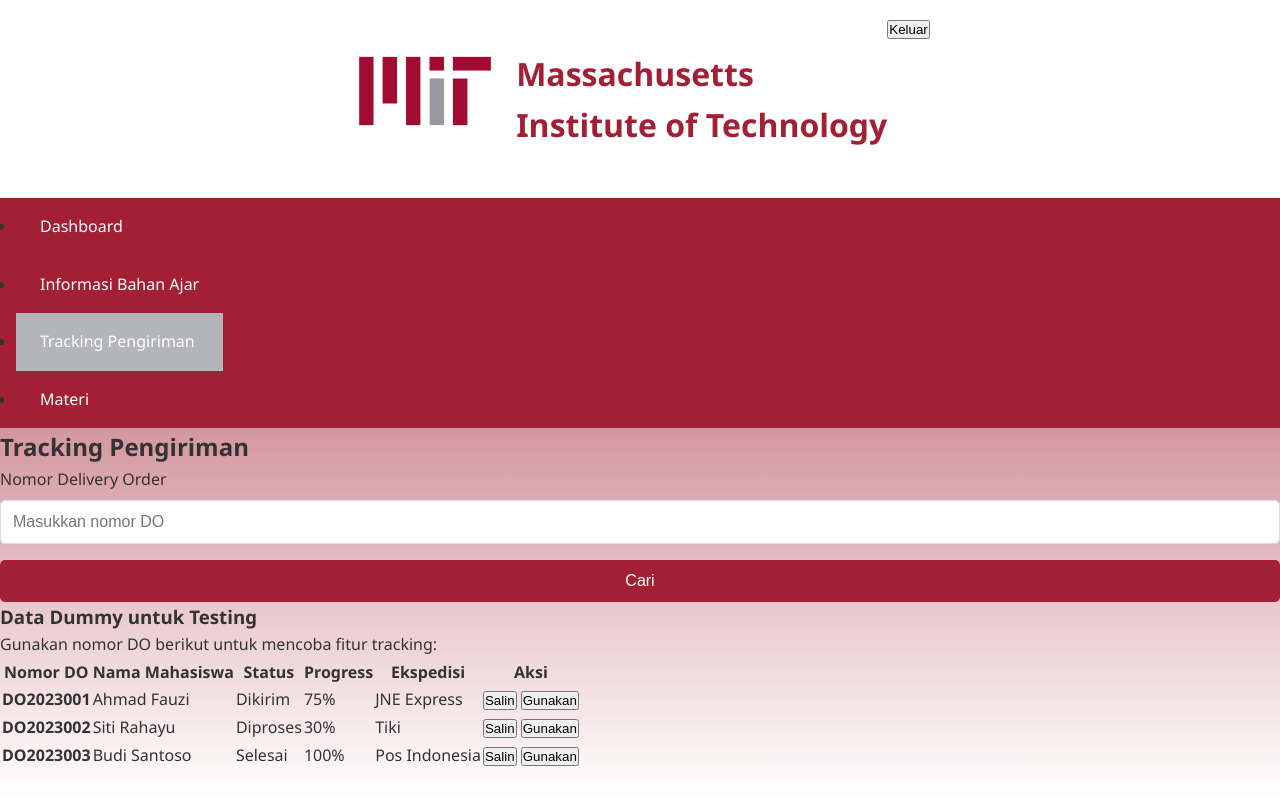
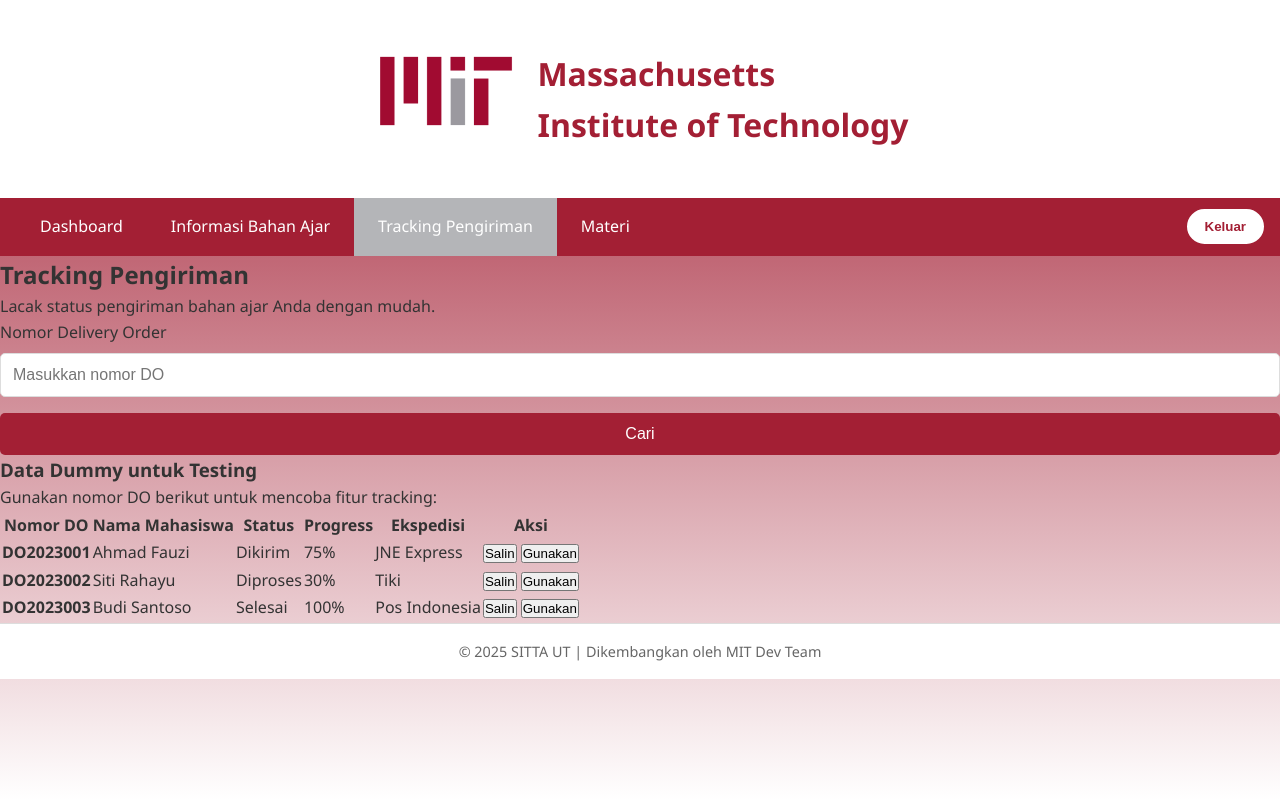
Before and after one commit to KayyChiinnaa/web, a plain HTML site: page tugaskelompok/tracking.html in a window 1280 px wide. Drawn offline with Linux system fonts and the light colour scheme.

Commit message:
Update tracking.html

```diff
--- a/tugaskelompok/tracking.html
+++ b/tugaskelompok/tracking.html
@@ -4,36 +4,45 @@
     <meta charset="UTF-8">
     <meta name="viewport" content="width=device-width, initial-scale=1.0">
     <title>Tracking Pengiriman - SITTA UT</title>
+    <link rel="icon" href="assets/mit.png">
     <link rel="stylesheet" href="css/style.css">
 </head>
 <body>
     <div class="dashboard-container">
+
         <header class="dashboard-header">
             <div class="header-left">
-                <img src="assets/mit.png" alt="Logo UT" class="logo">
+                <img src="assets/mit.png" alt="Logo MIT" class="logo">
                 <h1>Massachusetts<br>Institute of Technology</h1>
-            </div>
-            <div class="header-right">
-
-                <button id="logoutBtn" class="btn-secondary">Keluar</button>
             </div>
         </header>
 
         <nav class="dashboard-nav">
-            <ul>
+            <ul class="nav-left">
                 <li><a href="dashboard.html" class="nav-link">Dashboard</a></li>
                 <li><a href="stok.html" class="nav-link">Informasi Bahan Ajar</a></li>
                 <li><a href="tracking.html" class="nav-link active">Tracking Pengiriman</a></li>
                 <li class="dropdown">
                     <a href="materi.html" class="nav-link">Materi</a>
                     <div class="dropdown-content">
+                        <a href="materi-semester1.html">Semester 1</a>
+                        <a href="materi-semester2.html">Semester 2</a>
+                        <a href="materi-semester3.html">Semester 3</a>
                     </div>
                 </li>
             </ul>
+
+            <div class="nav-right">
+                <button id="logoutBtn" class="btn-logout">Keluar</button>
+            </div>
         </nav>
 
         <main class="tracking-main">
-            <h2>Tracking Pengiriman</h2>
+            <section class="tracking-header">
+                <h2>Tracking Pengiriman</h2>
+                <p>Lacak status pengiriman bahan ajar Anda dengan mudah.</p>
+            </section>
+
 
             <div class="tracking-form">
                 <div class="form-group">
@@ -44,11 +53,8 @@
             </div>
 
             <div id="trackingResult" class="tracking-result">
-                <!-- Hasil pencarian akan ditampilkan di sini -->
             </div>
-
-            <!-- Tabel Data Dummy -->
-            <div class="dummy-section">
+            <section class="dummy-section">
                 <h3>Data Dummy untuk Testing</h3>
                 <p class="subtitle">Gunakan nomor DO berikut untuk mencoba fitur tracking:</p>
 
@@ -67,8 +73,13 @@
                         <!-- Data akan diisi oleh JavaScript -->
                     </tbody>
                 </table>
-            </div>
+            </section>
         </main>
+
+        <!-- FOOTER -->
+        <footer class="dashboard-footer">
+            <p>&copy; 2025 SITTA UT | Dikembangkan oleh MIT Dev Team</p>
+        </footer>
     </div>
 
     <script src="js/data.js"></script>
```
